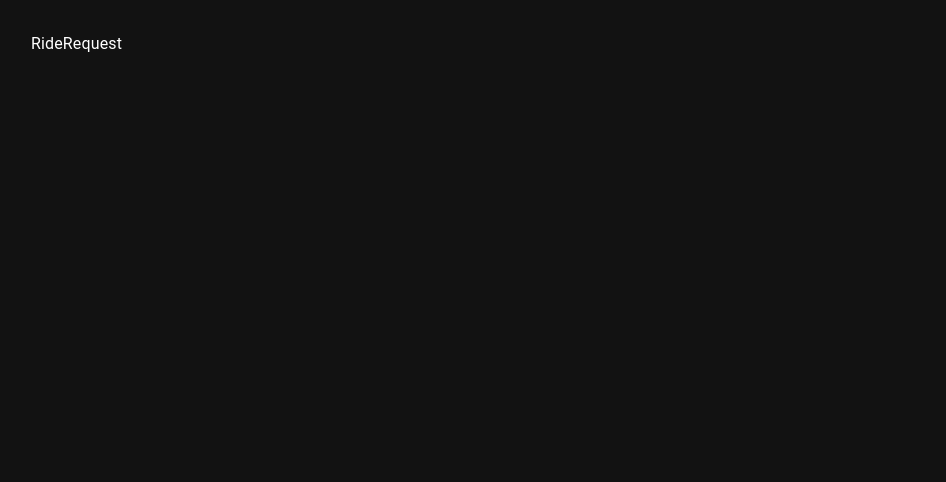
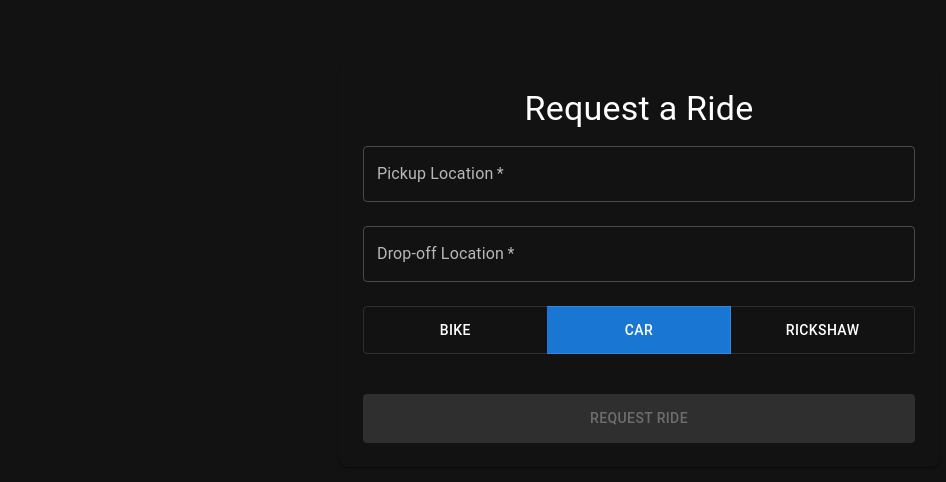
Before and after one commit to Ahmed949916/jeeny, a React (Vite) app in the folder frontend/: page /request-ride in a window 1280 px wide. Shown: the top 482 px of the page, without its empty margins (1-947 px from the left). Built offline with nearby package versions, Linux system fonts and the light colour scheme; the HTML template or start-up script is replaced by a standard one.

Commit message:
feat:ride request

```diff
--- a/frontend/src/App.jsx
+++ b/frontend/src/App.jsx
@@ -3,6 +3,7 @@ import { AuthProvider } from "./context/AuthContext";
 import AppRoutes from "./routes/AppRoutes";
 import { ThemeProvider, createTheme } from '@mui/material/styles';
 import CssBaseline from '@mui/material/CssBaseline';
+
 
 const theme = createTheme({
   palette: {
@@ -14,7 +15,23 @@ const theme = createTheme({
       main: '#dc004e',
     },
   },
+  components: {
+    MuiToggleButton: {
+      styleOverrides: {
+        root: {
+          '&.Mui-selected': {
+            backgroundColor: '#1976d2',
+            color: 'white',
+            '&:hover': {
+              backgroundColor: '#115293',
+            },
+          },
+        },
+      },
+    },
+  },
 });
+
 
 function App() {
   return (
--- a/frontend/src/index.css
+++ b/frontend/src/index.css
@@ -7,7 +7,9 @@
   -webkit-font-smoothing: antialiased;
   -moz-osx-font-smoothing: grayscale;
 }
-
+button {
+  background-color: #1976d2;
+}
 body {
   margin: 0;
   min-width: 320px;
--- a/frontend/src/pages/Login.jsx
+++ b/frontend/src/pages/Login.jsx
@@ -13,8 +13,8 @@ export default function Login() {
   };
 
   return (
-    <Container maxWidth="xs">
-      <Box sx={{ mt: 8 }}>
+
+       <Box sx={{ mt: 4, p: 3, boxShadow: 1, borderRadius: 2 ,maxWidth:600, mx: 'auto'}}>
         <Typography variant="h5" component="h2" align="center" gutterBottom>
           Login
         </Typography>
@@ -47,6 +47,6 @@ export default function Login() {
         </Typography>
 
       </Box>
-    </Container>
+
   );
 }
--- a/frontend/src/pages/Register.jsx
+++ b/frontend/src/pages/Register.jsx
@@ -32,14 +32,8 @@ export default function Register() {
   };
 
   return (
-    <Container maxWidth="xs">
-      <Box sx={{
-        mt: 8,
-        p: 4,
-        boxShadow: 3,
-        borderRadius: 2,
-        bgcolor: 'background.paper'
-      }}>
+
+     <Box sx={{ mt: 4, p: 3, boxShadow: 1, borderRadius: 2 ,maxWidth:600, mx: 'auto'}}>
         <Typography variant="h5" component="h1" align="center" gutterBottom>
           Create Account
         </Typography>
@@ -100,6 +94,6 @@ export default function Register() {
           </Link>
         </Typography>
       </Box>
-    </Container>
+
   );
 }
--- a/frontend/src/pages/RideRequest.jsx
+++ b/frontend/src/pages/RideRequest.jsx
@@ -1,9 +1,91 @@
-import React from 'react'
+import { useState } from 'react';
+import { useNavigate } from 'react-router-dom';
 
-const RideRequest = () => {
+import {
+  Container,
+   ToggleButton, ToggleButtonGroup,
+  Box,
+  Typography,
+  TextField,
+  Button,
+
+} from '@mui/material';
+
+export default function RideRequest() {
+  const [pickup, setPickup] = useState('');
+  const [dropoff, setDropoff] = useState('');
+   const [vehicle, setVehicle] = useState('car');
+
+
+  const navigate = useNavigate();
+
+  const handleSubmit = () => {
+    console.log({ pickup, dropoff, vehicle });
+    navigate('/ride-status');
+  };
+
   return (
-    <div>RideRequest</div>
-  )
+
+      <Box sx={{ mt: 4, p: 3, boxShadow: 1, borderRadius: 2 ,maxWidth:600, mx: 'auto'}}>
+        <Typography variant="h4"   align="center">
+          Request a Ride
+        </Typography>
+
+        <form onSubmit={handleSubmit}>
+          <TextField
+            label="Pickup Location"
+            value={pickup}
+            onChange={(e) => setPickup(e.target.value)}
+            fullWidth
+            margin="normal"
+            required
+            placeholder="e.g. Mall Road"
+          />
+
+          <TextField
+            label="Drop-off Location"
+            value={dropoff}
+            onChange={(e) => setDropoff(e.target.value)}
+            fullWidth
+            margin="normal"
+            required
+            placeholder="e.g. Airport"
+          />
+
+<ToggleButtonGroup
+  value={vehicle}
+  exclusive
+  onChange={(e, newVal) => setVehicle(newVal)}
+  fullWidth
+  sx={{ my: 2 }}
+>
+  <ToggleButton
+    value="bike"
+  >
+    Bike
+  </ToggleButton>
+  <ToggleButton
+    value="car"
+  >
+    Car
+  </ToggleButton>
+  <ToggleButton
+    value="rickshaw"
+  >
+    Rickshaw
+  </ToggleButton>
+</ToggleButtonGroup>
+          <Button
+            type="submit"
+            variant="contained"
+            fullWidth
+            sx={{ mt: 3, py: 1.5 }}
+            disabled={!pickup || !dropoff}
+          >
+            Request Ride
+          </Button>
+        </form>
+      </Box>
+
+  );
 }
-
-export default RideRequest
```
